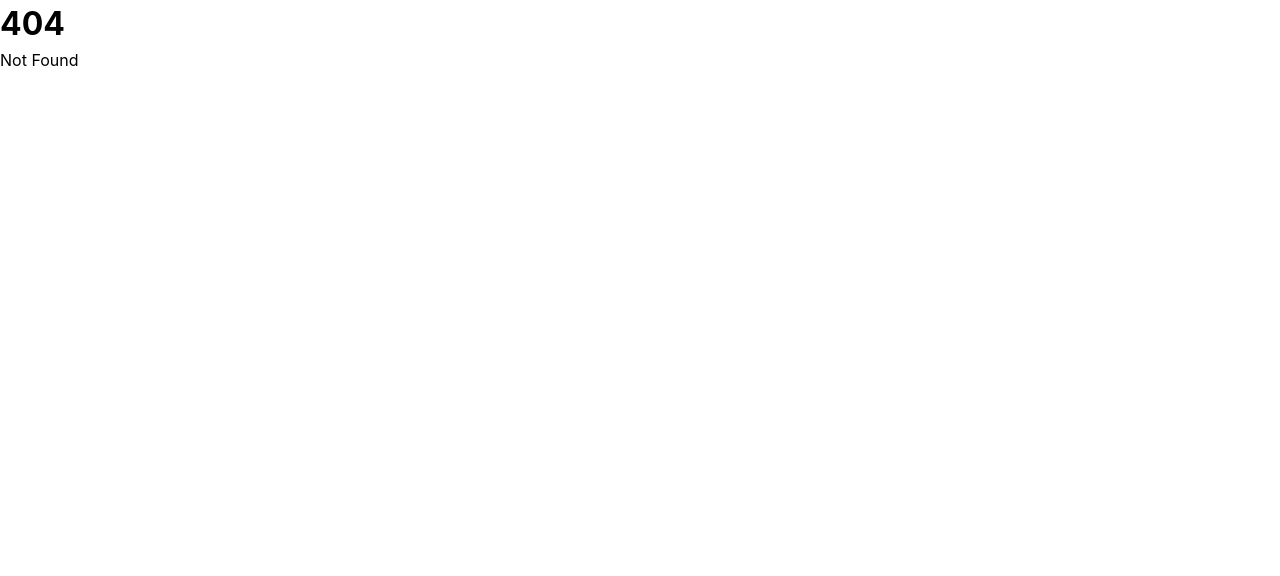
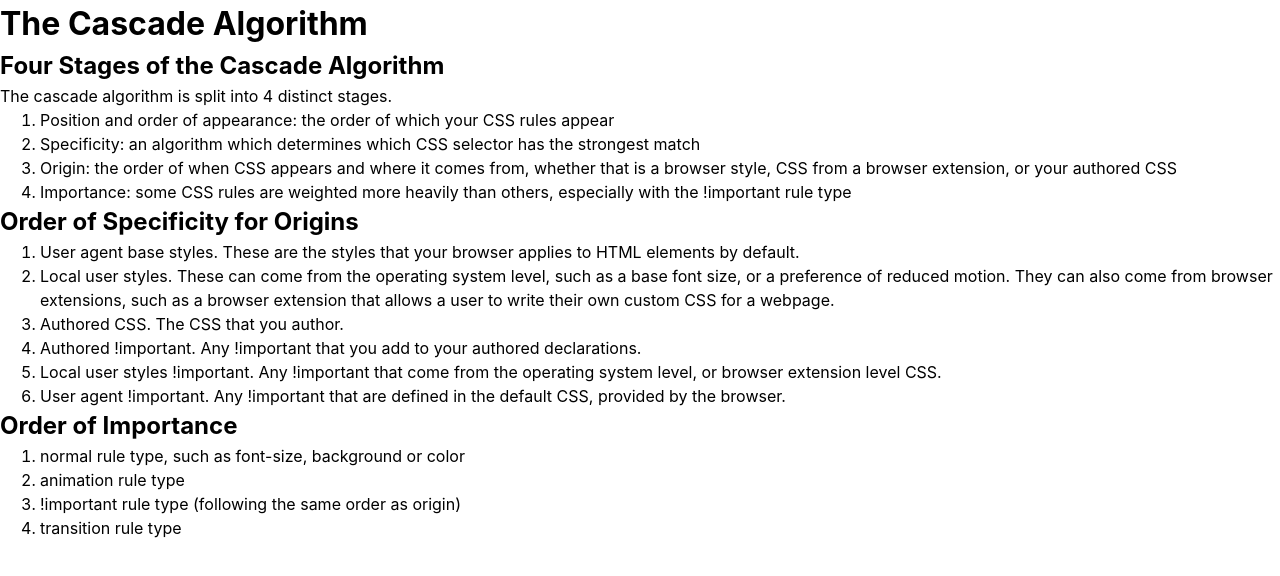
Before and after one commit to benforshey/doingitwrong.dev, a SvelteKit app: page /notes/css/cascade-algorithm in a window 1280 px wide. Before the commit this address had no page. Shown: the top 576 px of the page. Built offline with nearby package versions, Linux system fonts and the light colour scheme.

Commit message:
feat(notes): add first note on CSS

```diff
--- /dev/null
+++ b/src/routes/notes/css/cascade-algorithm/+page.svelte
@@ -0,0 +1,60 @@
+<h1>The Cascade Algorithm</h1>
+
+<h2>Four Stages of the Cascade Algorithm</h2>
+
+<p>The cascade algorithm is split into 4 distinct stages.</p>
+
+<ol>
+	<li>
+		Position and order of appearance: the order of which your CSS rules appear
+	</li>
+	<li>
+		Specificity: an algorithm which determines which CSS selector has the
+		strongest match
+	</li>
+	<li>
+		Origin: the order of when CSS appears and where it comes from, whether that
+		is a browser style, CSS from a browser extension, or your authored CSS
+	</li>
+	<li>
+		Importance: some CSS rules are weighted more heavily than others, especially
+		with the !important rule type
+	</li>
+</ol>
+
+<h2>Order of Specificity for Origins</h2>
+
+<ol>
+	<li>
+		User agent base styles. These are the styles that your browser applies to
+		HTML elements by default.
+	</li>
+	<li>
+		Local user styles. These can come from the operating system level, such as a
+		base font size, or a preference of reduced motion. They can also come from
+		browser extensions, such as a browser extension that allows a user to write
+		their own custom CSS for a webpage.
+	</li>
+	<li>Authored CSS. The CSS that you author.</li>
+	<li>
+		Authored !important. Any !important that you add to your authored
+		declarations.
+	</li>
+	<li>
+		Local user styles !important. Any !important that come from the operating
+		system level, or browser extension level CSS.
+	</li>
+	<li>
+		User agent !important. Any !important that are defined in the default CSS,
+		provided by the browser.
+	</li>
+</ol>
+
+<h2>Order of Importance</h2>
+
+<ol>
+	<li>normal rule type, such as font-size, background or color</li>
+	<li>animation rule type</li>
+	<li>!important rule type (following the same order as origin)</li>
+	<li>transition rule type</li>
+</ol>
```
